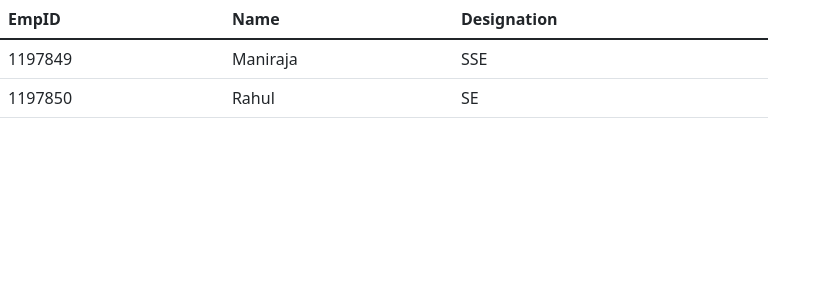
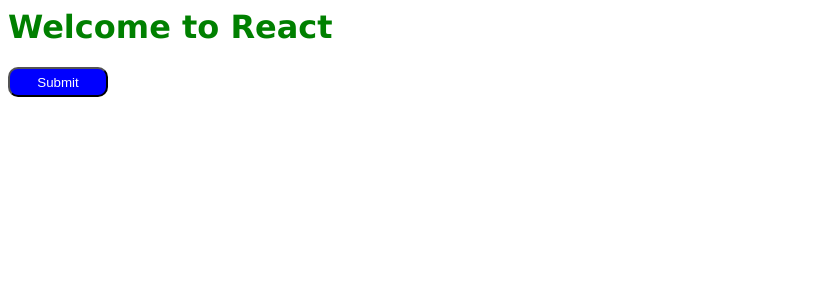
Before and after one commit to manirajaaa/react-csvvzb, a React (Create React App) app: page / in a window 1280 px wide. Shown: the top 300 px of the page, without its empty margins (0-831 px from the left). Built offline with nearby package versions, Linux system fonts and the light colour scheme.

Commit message:
2 files modified, 2 added

```diff
--- a/package.json
+++ b/package.json
@@ -3,8 +3,10 @@
   "version": "0.0.0",
   "private": true,
   "dependencies": {
-    "@popperjs/core": "^2.10.2",
-    "bootstrap": "^5.1.3",
+    "@popperjs/core": "2.11.2",
+    "bootstrap": "5.1.3",
+    "https:": "*",
+    "null": "2.0.0",
     "react": "17.0.2",
     "react-dom": "17.0.2"
   },
--- /dev/null
+++ b/src/App.css
@@ -0,0 +1,7 @@
+.button {
+  background-color:blue;
+  color:white;
+  border-radius:10px;
+  width:100px;
+  height:30px;
+}
--- /dev/null
+++ b/src/AppComp.js
@@ -0,0 +1,11 @@
+import React from 'react';
+import './App.css';
+class AppComp extends React.Component {
+       render() {
+               return(<React.Fragment>
+                       <h1 style={{color:'green',fontFamily:'verdana'}}>Welcome to React</h1>
+                       <button className="button">Submit</button>
+               </React.Fragment>)
+       }
+}
+export default AppComp;
```
Also changed, not shown: src/index.js (+8 -2 lines).
